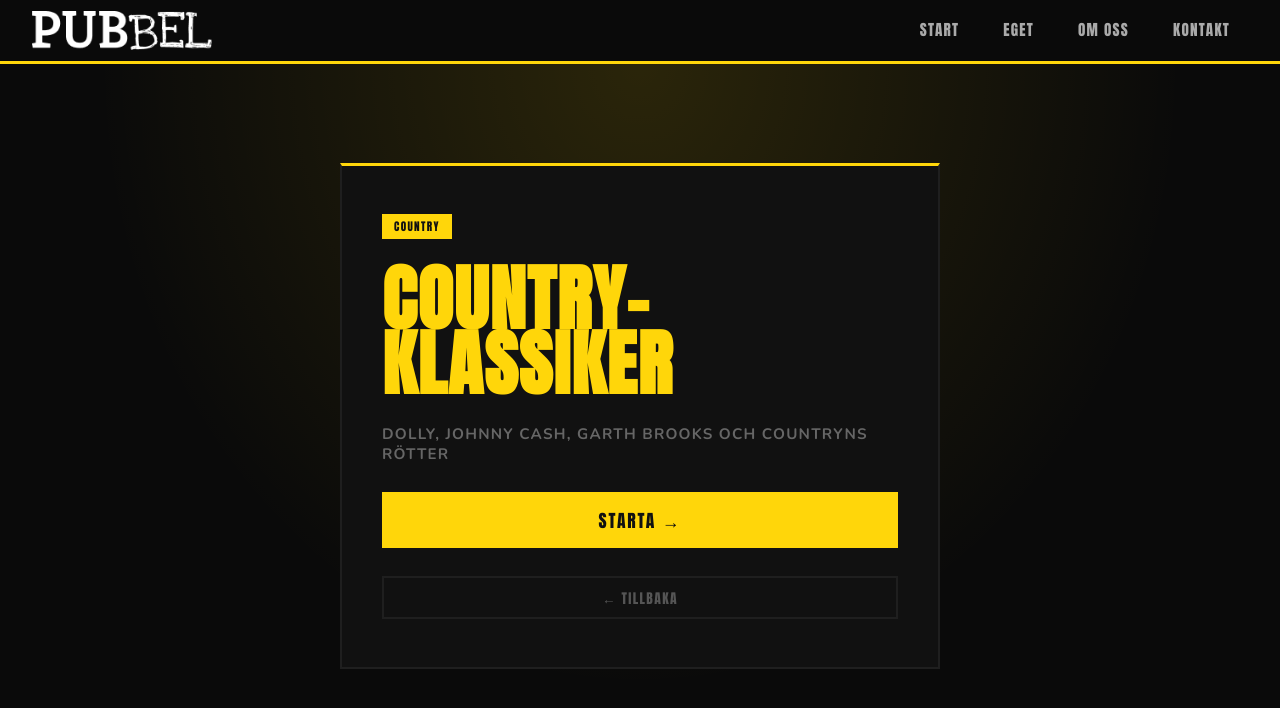
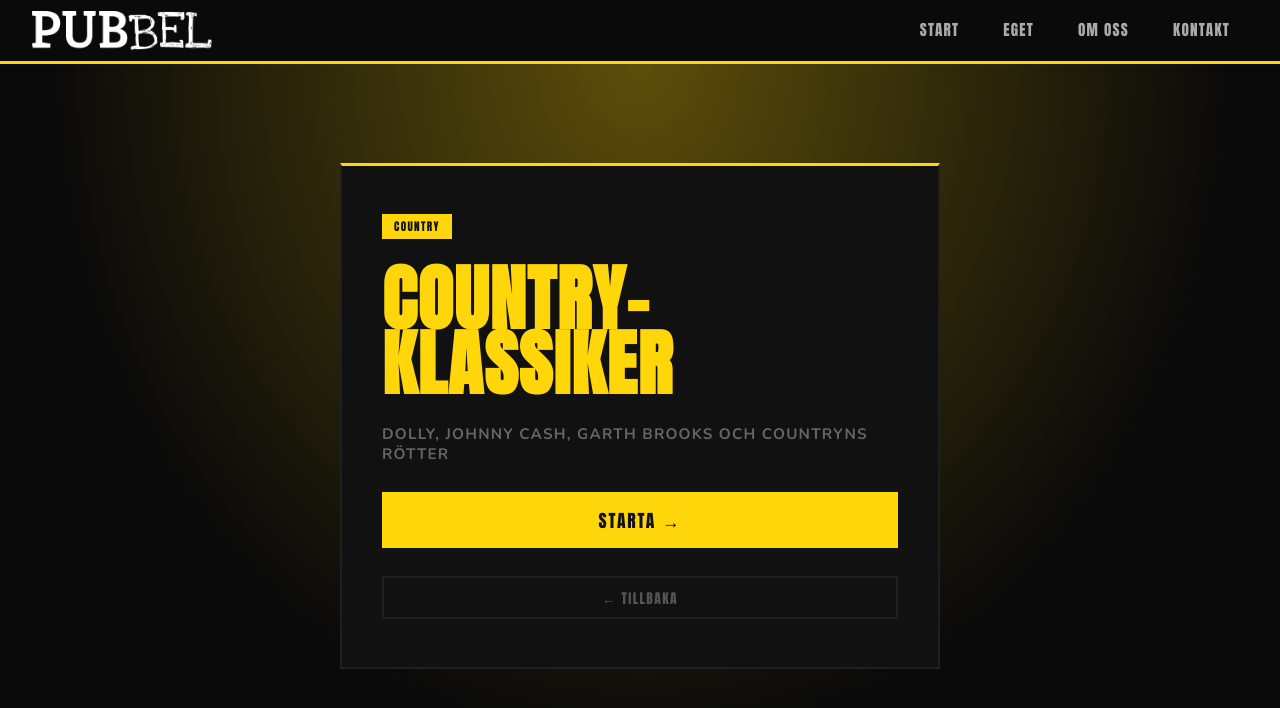
Before and after one commit to Mickan10/PUBBEL, a React (Vite) app: page /quiz/country/klassiker in a window 1280 px wide. Shown: the top 708 px of the page. Built offline with nearby package versions, Linux system fonts and the light colour scheme; a web font is replaced by a local one.

Commit message:
increase color glow intensity

```diff
--- a/src/pages/JeopardyGame.tsx
+++ b/src/pages/JeopardyGame.tsx
@@ -77,7 +77,7 @@
 
   if (phase === 'setup') return (
     <main className={styles.wrapper}
-      style={{ '--accent': meta.color, '--accent-text': meta.textColor, background: `radial-gradient(ellipse at 50% 0%, ${meta.color}22 0%, transparent 60%), #0a0a0a` } as React.CSSProperties}>
+      style={{ '--accent': meta.color, '--accent-text': meta.textColor, background: `radial-gradient(ellipse at 50% 0%, ${meta.color}55 0%, transparent 65%), #0a0a0a` } as React.CSSProperties}>
       <div className={styles.setupCard}>
         <span className={styles.badge} style={{ background: meta.color, color: meta.textColor }}>
           {meta.label} — Svaret är!
@@ -118,7 +118,7 @@
 
   if (phase === 'board' || phase === 'clue') return (
     <main className={styles.wrapper}
-      style={{ '--accent': meta.color, '--accent-text': meta.textColor, background: `radial-gradient(ellipse at 50% 0%, ${meta.color}22 0%, transparent 60%), #0a0a0a` } as React.CSSProperties}>
+      style={{ '--accent': meta.color, '--accent-text': meta.textColor, background: `radial-gradient(ellipse at 50% 0%, ${meta.color}55 0%, transparent 65%), #0a0a0a` } as React.CSSProperties}>
 
       {/* ── SCORE BAR ── */}
       <div className={styles.scoreBar}>
@@ -226,7 +226,7 @@
 
   return (
     <main className={styles.wrapper}
-      style={{ '--accent': meta.color, '--accent-text': meta.textColor, background: `radial-gradient(ellipse at 50% 0%, ${meta.color}22 0%, transparent 60%), #0a0a0a` } as React.CSSProperties}>
+      style={{ '--accent': meta.color, '--accent-text': meta.textColor, background: `radial-gradient(ellipse at 50% 0%, ${meta.color}55 0%, transparent 65%), #0a0a0a` } as React.CSSProperties}>
       <div className={styles.setupCard}>
         <h1 className={styles.setupTitle}>SPELET SLUT!</h1>
         <p className={styles.winnerLine}>
--- a/src/pages/QuizGame.tsx
+++ b/src/pages/QuizGame.tsx
@@ -52,7 +52,7 @@
   return (
     <main
       className={styles.wrapper}
-      style={{ '--accent': meta.color, '--accent-text': meta.textColor, background: `radial-gradient(ellipse at 50% 0%, ${meta.color}22 0%, transparent 60%), #0a0a0a` } as React.CSSProperties}
+      style={{ '--accent': meta.color, '--accent-text': meta.textColor, background: `radial-gradient(ellipse at 50% 0%, ${meta.color}55 0%, transparent 65%), #0a0a0a` } as React.CSSProperties}
     >
       {phase !== 'intro' && (
         <div className={styles.progressTrack}>
```
